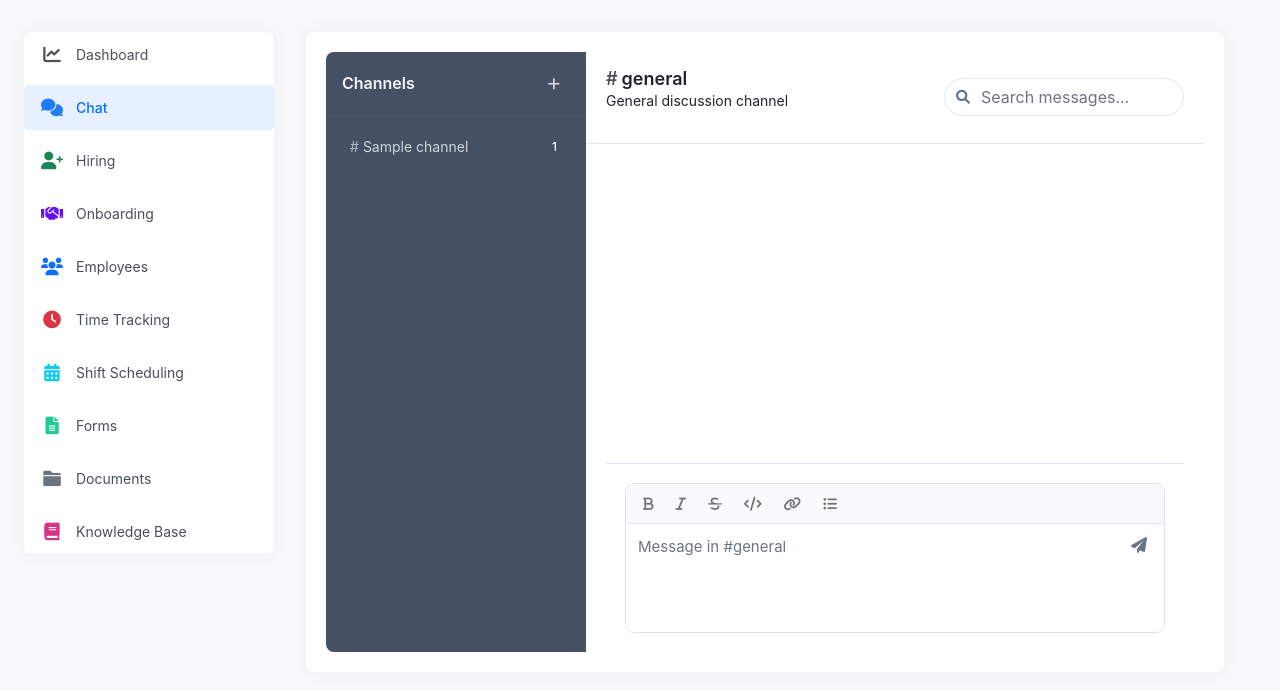
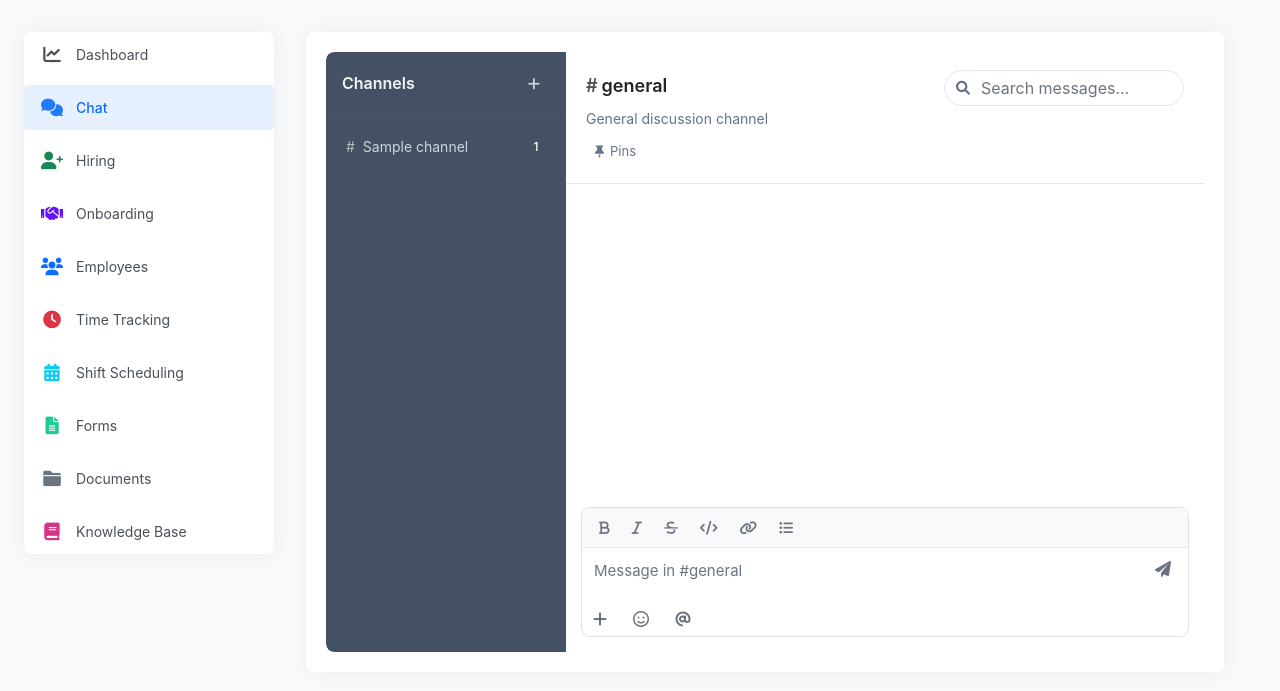
Before and after one commit to sparQone/sparq, a Flask app: page /people/chat in a window 1280 px wide. Shown: the part 75-766 px from the top of the page. Run offline with Flask 3, Linux system fonts and the light colour scheme; a user stored in the database is signed in; data comes from the database, SQL or seed files in the repository; tables that the repository leaves empty hold one stand-in row (values such as "Sample post"); some libraries are stand-ins or nearby versions.

Commit message:
Some refactoring and bux fixes

```diff
--- a/modules/people/views/assets/css/chat.css
+++ b/modules/people/views/assets/css/chat.css
@@ -2,9 +2,8 @@
 .chat-header {
     display: flex;
     justify-content: space-between;
-    align-items: center;
+    align-items: flex-start;
     padding: 16px 20px;
-    margin-bottom: 20px;
     border-bottom: 1px solid #e5e7eb;
 }
 
@@ -164,11 +163,12 @@
     height: calc(100vh - 200px);
     background: #fff;
     overflow: hidden;
+    border-radius: 8px;
 }
 
 /* Sidebar */
 .chat-sidebar {
-    width: 260px;
+    width: 240px;
     background: #445063;
     color: #fff;
     display: flex;
@@ -196,6 +196,8 @@
 }
 
 .channel-list {
+    flex: 1;
+    overflow-y: auto;
     padding: 12px 0;
 }
 
@@ -203,12 +205,14 @@
     position: relative;
     display: flex;
     align-items: center;
-    padding: 8px 16px;
+    justify-content: space-between;
+    padding: 8px 12px;
     cursor: pointer;
     transition: all 0.2s ease-in-out;
     border-radius: 6px;
     margin: 0 8px;
     color: #d1d5db;
+    gap: 8px;
 }
 
 .channel:hover {
@@ -229,17 +233,15 @@
 }
 
 .unread-badge {
-    position: absolute;
-    right: 12px;
-    top: 50%;
-    transform: translateY(-50%);
+    position: static;
+    transform: none;
     background-color: var(--primary-color);
     color: white;
     border-radius: 10px;
-    padding: 2px 8px;
+    padding: 2px 6px;
     font-size: 0.75rem;
-    min-width: 20px;
-    height: 20px;
+    min-width: 18px;
+    height: 18px;
     display: flex;
     align-items: center;
     justify-content: center;
@@ -260,18 +262,28 @@
     flex-direction: column;
     flex: 1;
     background: #fff;
+    border-top-right-radius: 8px;
+    border-bottom-right-radius: 8px;
 }
 
 .chat-header-info h2 {
     margin: 0;
     font-size: 18px;
     font-weight: 600;
+    line-height: 36px;
+}
+
+.channel-description {
+    margin: 4px 0 0 0;
+    font-size: 14px;
+    color: #64748b;
 }
 
 .chat-header-actions {
     display: flex;
     gap: 16px;
     align-items: center;
+    padding-top: 2px;
 }
 
 .search-box {
@@ -291,6 +303,7 @@
     padding-left: 36px;
     border-radius: 20px;
     border: 1px solid #e2e8f0;
+    height: 36px;
 }
 
 /* Messages */
@@ -302,12 +315,10 @@
     display: flex;
     flex-direction: column;
     min-height: 0;
-    max-height: calc(100vh - 400px);
-    scroll-behavior: smooth;
 }
 
 .message {
-    margin-bottom: 20px;
+    margin-bottom: 10px;
     padding: 8px 20px;
     border-radius: 4px;
     border-bottom: 1px solid #e5e7eb;
@@ -316,13 +327,13 @@
     gap: 12px;
 }
 
-.message:hover {
-    background: #f8fafc;
-}
-
 .message:last-child {
     border-bottom: none;
     margin-bottom: 0;
+}
+
+.message:hover {
+    background: #f8fafc;
 }
 
 .message-avatar {
@@ -407,21 +418,35 @@
 
 /* Remove ALL other message-actions hover rules */
 .message-footer {
-    padding: 0 8px 8px 8px;
-    background: #fff;
-    border-bottom-left-radius: 8px;
-    border-bottom-right-radius: 8px;
+    display: flex;
+    align-items: center;
+    padding-left: 2px;
+    margin-top: 0px;
+    visibility: visible;
+    opacity: 1;
 }
 
 .message-footer .message-actions {
-    padding: 4px 0;
     display: flex;
+    gap: 8px;
     align-items: center;
-    gap: 4px;
+    visibility: visible;
+    opacity: 1;
 }
 
 .message-footer .message-actions .btn-link {
+    padding: 4px 8px;
     color: #6B7280;
+    transition: color 0.2s, background-color 0.2s;
+    visibility: visible;
+    opacity: 1;
+    border-radius: 4px;
+}
+
+.message-footer .message-actions .btn-link:hover {
+    color: #2563EB;
+    background: #e5e7eb;
+    text-decoration: none;
 }
 
 .message-content {
@@ -444,10 +469,9 @@
 
 /* Message Input Area */
 .message-input-area {
-    border-top: 1px solid #e2e8f0;
     background: #fff;
-    padding: 20px 20px;
-    margin: 0 20px;
+    padding: 16px;
+    border-bottom-right-radius: 8px;
 }
 
 .message-form {
@@ -552,3 +576,133 @@
 .badge.bg-warning i {
     font-size: 0.7rem;
 }
+
+.channel-filters {
+    margin-top: 8px;
+}
+
+.pin-filter {
+    display: inline-flex;
+    align-items: center;
+    gap: 6px;
+    color: #64748b;
+    padding: 4px 8px;
+    font-size: 13px;
+    border-radius: 4px;
+    transition: all 0.2s ease-in-out;
+    text-decoration: none !important;
+}
+
+.pin-filter:hover,
+.pin-filter:focus,
+.pin-filter:active {
+    color: #2563EB;
+    background: #f1f5f9;
+    text-decoration: none !important;
+}
+
+.pin-filter.active {
+    color: #2563EB;
+    background: #e5e7eb;
+    text-decoration: none !important;
+}
+
+.pin-filter i {
+    font-size: 12px;
+}
+
+.pin-count {
+    background: #e5e7eb;
+    color: #64748b;
+    padding: 1px 6px;
+    border-radius: 10px;
+    font-size: 11px;
+    font-weight: 500;
+}
+
+.pin-filter.active .pin-count {
+    background: #2563EB;
+    color: white;
+}
+
+.channel-content {
+    display: flex;
+    align-items: center;
+    min-width: 0;
+    flex: 1;
+}
+
+.channel-name {
+    flex: 1;
+    min-width: 0;
+    overflow: hidden;
+    text-overflow: ellipsis;
+    white-space: nowrap;
+}
+
+.channel-meta {
+    display: flex;
+    align-items: center;
+    gap: 8px;
+    flex-shrink: 0;
+}
+
+.channel-actions {
+    opacity: 0;
+    transition: opacity 0.2s ease-in-out;
+    flex-shrink: 0;
+}
+
+.channel:hover .channel-actions {
+    opacity: 1;
+}
+
+.channel-options {
+    color: #9ca3af !important;
+    padding: 2px 4px;
+    font-size: 14px;
+    display: flex;
+    align-items: center;
+    justify-content: center;
+    min-width: 24px;
+    text-decoration: none !important;
+    background: transparent;
+}
+
+.channel-options:hover,
+.channel-options:focus,
+.channel-options:active {
+    color: #f3f4f6 !important;
+    text-decoration: none !important;
+    background: transparent;
+}
+
+.channel .dropdown-menu {
+    background: #1f2937;
+    border-color: #374151;
+    box-shadow: 0 4px 6px -1px rgb(0 0 0 / 0.1), 0 2px 4px -2px rgb(0 0 0 / 0.1);
+}
+
+.channel .dropdown-item {
+    color: #d1d5db;
+    font-size: 13px;
+    padding: 6px 12px;
+}
+
+.channel .dropdown-item:hover {
+    background: #374151;
+    color: #f3f4f6;
+}
+
+.channel .dropdown-item.text-danger {
+    color: #ef4444 !important;
+}
+
+.channel .dropdown-item.text-danger:hover {
+    background: #991b1b;
+    color: #fecaca !important;
+}
+
+.channel .dropdown-divider {
+    border-color: #374151;
+}
--- a/modules/people/views/templates/chat/index.html
+++ b/modules/people/views/templates/chat/index.html
@@ -30,13 +30,39 @@
                      data-channel="{{ channel.name }}"
                      data-description="{{ channel.description }}"
                      onclick="switchChannel('{{ channel.name }}')">
+                    <div class="channel-content">
+                        <div class="channel-name">
                             <span class="channel-prefix">#</span> {{ channel.name }}
+                        </div>
+                    </div>
+                    <div class="channel-meta">
                         {% if ChatMessageState is defined %}
                             {% set unread_count = ChatMessageState.get_unread_count(current_user.id, channel.id) %}
                             {% if unread_count > 0 %}
                             <span class="unread-badge">{{ unread_count }}</span>
                             {% endif %}
                         {% endif %}
+                        {% if current_user.is_admin %}
+                            <div class="channel-actions" onclick="event.stopPropagation();">
+                                <div class="dropdown">
+                                    <button class="btn btn-link btn-sm channel-options" data-bs-toggle="dropdown" aria-expanded="false">
+                                        <i class="fas fa-ellipsis-v"></i>
+                                    </button>
+                                    <ul class="dropdown-menu dropdown-menu-end">
+                                        <li><a class="dropdown-item" href="#" onclick="editChannel('{{ channel.name }}')">
+                                            <i class="fas fa-edit me-2"></i>{{ _('Edit Channel') }}
+                                        </a></li>
+                                        {% if channel.name != 'general' %}
+                                        <li><hr class="dropdown-divider"></li>
+                                        <li><a class="dropdown-item text-danger" href="#" onclick="confirmDeleteChannel('{{ channel.name }}')">
+                                            <i class="fas fa-trash-alt me-2"></i>{{ _('Delete Channel') }}
+                                        </a></li>
+                                        {% endif %}
+                                    </ul>
+                                </div>
+                            </div>
+                        {% endif %}
+                    </div>
                 </div>
                 {% endfor %}
             </div>
@@ -49,6 +75,12 @@
                 <div class="chat-header-info">
                     <h2><span class="channel-prefix">#</span><span id="current-channel">{{ default_channel.name }}</span></h2>
                     <p class="channel-description" id="channel-description">{{ default_channel.description }}</p>
+                    <div class="channel-filters">
+                        <button class="btn btn-link pin-filter" id="pinFilter">
+                            <i class="fas fa-thumbtack"></i> {{ _('Pins') }}
+                            <span class="pin-count" id="pinCount"></span>
+                        </button>
+                    </div>
                 </div>
                 <div class="chat-header-actions">
                     <div class="search-box">
@@ -157,6 +189,26 @@
     </div>
 </div>
 
+<!-- Delete Channel Modal -->
+<div class="modal fade" id="deleteChannelModal" tabindex="-1" aria-hidden="true">
+    <div class="modal-dialog">
+        <div class="modal-content">
+            <div class="modal-header">
+                <h5 class="modal-title">{{ _('Delete Channel') }}</h5>
+                <button type="button" class="btn-close" data-bs-dismiss="modal" aria-label="Close"></button>
+            </div>
+            <div class="modal-body">
+                <p>{{ _('Are you sure you want to delete this channel? This action cannot be undone.') }}</p>
+                <p class="text-danger">{{ _('All messages in this channel will be permanently deleted.') }}</p>
+            </div>
+            <div class="modal-footer">
+                <button type="button" class="btn btn-secondary" data-bs-dismiss="modal">{{ _('Cancel') }}</button>
+                <button type="button" class="btn btn-danger" id="confirmDeleteChannelBtn">{{ _('Delete Channel') }}</button>
+            </div>
+        </div>
+    </div>
+</div>
+
 {% endblock %}
 
 {% block scripts %}
```
Also changed, not shown: modules/people/views/assets/js/chat.js (+111 -11 lines). Lines whose indentation alone changed are shown as unchanged.
